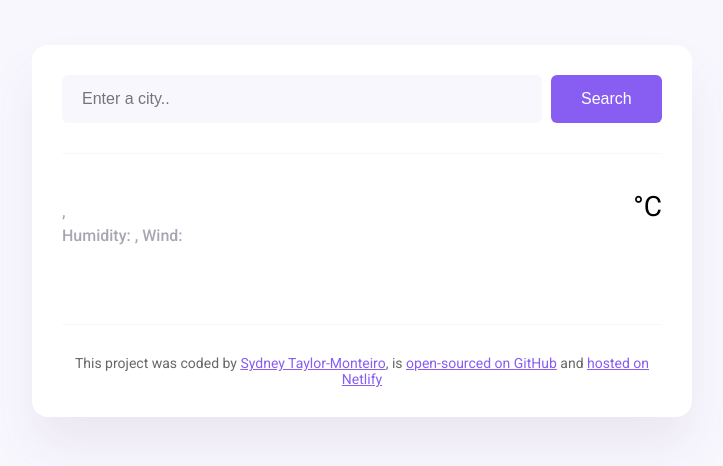
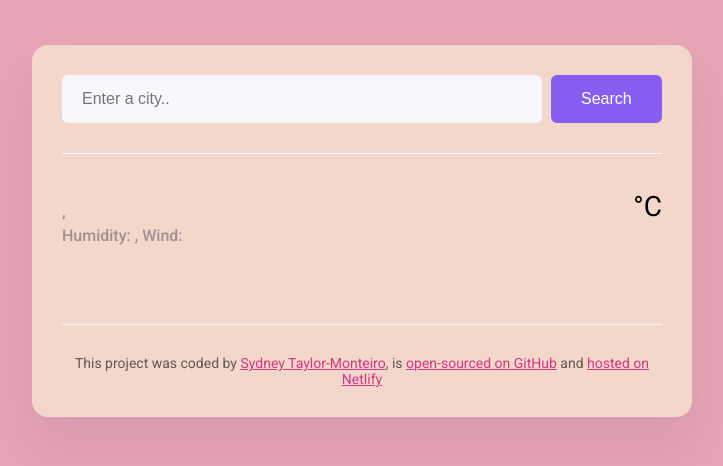
Before and after one commit to Sydney-Taylor-Monteiro/new-weather-app, a plain HTML site: page index.html in a window 1280 px wide. Shown: the whole page, without its empty margins (278-1001 px from the left). Drawn offline with nearby package versions, Linux system fonts and the light colour scheme; no server answers.

Commit message:
updated css

```diff
--- a/src/style.css
+++ b/src/style.css
@@ -1,14 +1,14 @@
 body {
-  background-color: #f9f7fe;
+  background-color: #e6a4b4;
   font-family: "Roboto", sans-serif;
 }
 
 a {
-  color: #885df1;
+  color: #d63484;
 }
 
 .weather-app {
-  background: white;
+  background: #f3d7ca;
   max-width: 600px;
   margin: 45px auto;
   box-shadow: 0 30px 50px rgba(65, 50, 100, 0.08);
```
